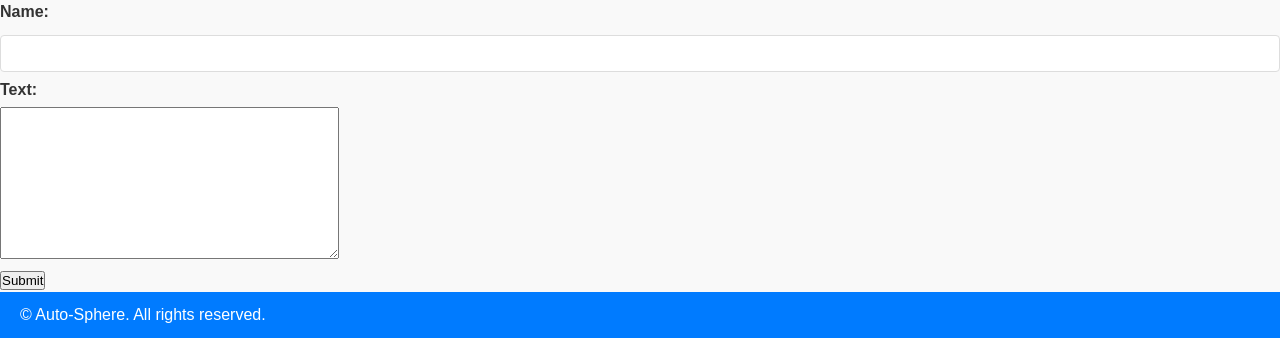
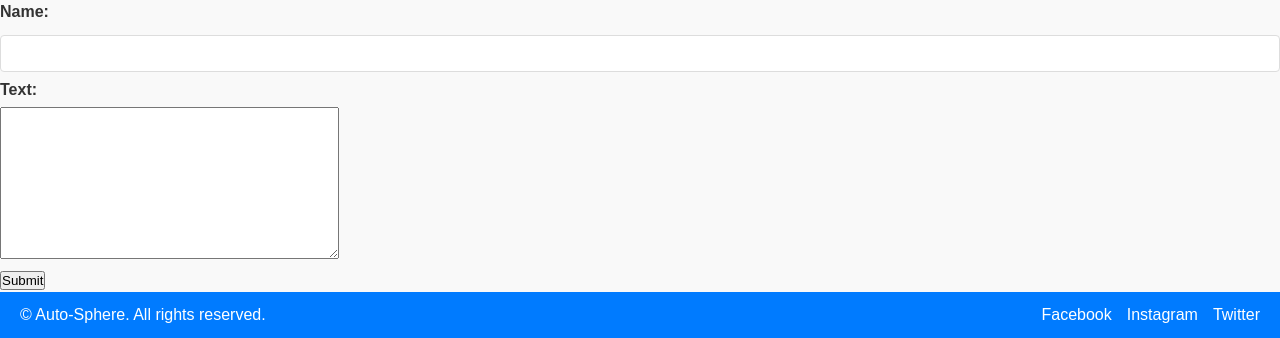
Before and after one commit to Ozi-cheri/auto-sphere, a Django app: page /articles/1/ in a window 1280 px wide. Shown: the part 1177-1515 px from the top of the page. Run offline with Django 3.2, Linux system fonts and the light colour scheme; data comes from the database, SQL or seed files in the repository; both versions use the stored data as it was after the commit.

Commit message:
Modify articles.html, articles_detail.html and models.py

```diff
--- a/articles/models.py
+++ b/articles/models.py
@@ -12,7 +12,7 @@ class Article(models.Model):
 
 
     def __str__(self):
-        return self.title
+       return self.title
 
 class Comment(models.Model):
     article = models.ForeignKey(Article, related_name='comments', on_delete=models.CASCADE)
--- a/templates/articles/article_detail.html
+++ b/templates/articles/article_detail.html
@@ -50,6 +50,11 @@
 
   <footer>
     <p>&copy; Auto-Sphere. All rights reserved.</p>
+    <div class="social-links">
+      <a href="https://www.facebook.com" target="_blank">Facebook</a>
+      <a href="https://www.instagram.com" target="_blank">Instagram</a>
+      <a href="https://www.twitter.com" target="_blank">Twitter</a>
+    </div>
   </footer>
 </body>
 </html>
--- a/templates/articles/articles.html
+++ b/templates/articles/articles.html
@@ -28,6 +28,7 @@
           <h3>{{ article.title }}</h3>
           <p>{{ article.content|truncatewords:30 }}</p>
           <p class="published-date">Published on: {{ article.published_date }}</p>
+          <a href="{% url 'article_detail' article.id %}" class="read-more">Read More</a>
           <div class="vote-section">
             <a href="{% url 'upvote_article' article.id %}" class="vote-btn upvote">
               👍 <span>{{ article.upvotes }}</span>
```
Also changed, not shown: db.sqlite3.
